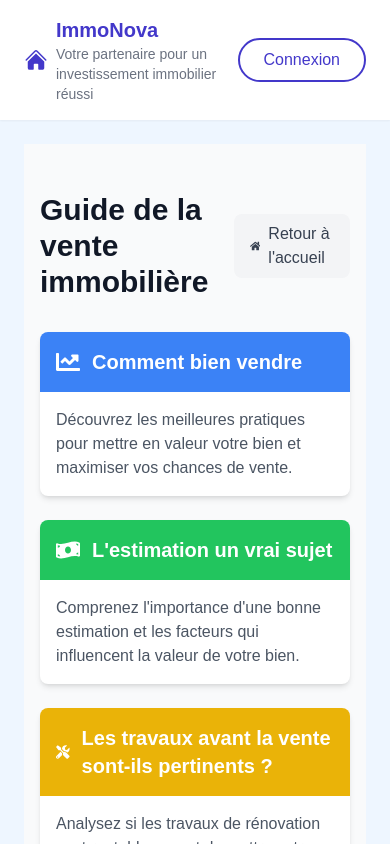
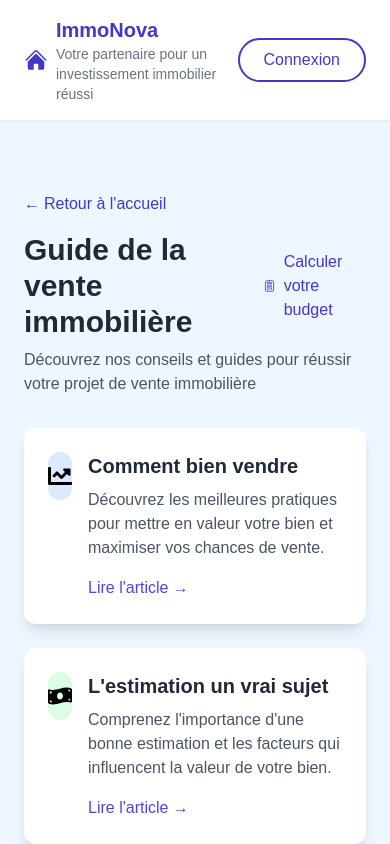
Before and after one commit to Ludus78/immonova, a Next.js app: page /vente in a window 390 px wide. Built offline with nearby package versions, Linux system fonts and the light colour scheme; no server answers.

Commit message:
Refactor VentePage layout and enhance navigation by updating button actions and adding a budget calculator link. Improve article display with a more engaging design and introduce a modal for detailed article viewing.

```diff
--- a/app/index.tsx
+++ b/app/index.tsx
@@ -42,7 +42,7 @@ export default function Home() {
                 </button>
 
                 <button
-                  onClick={() => setChoix('vente')}
+                  onClick={() => window.location.href = '/vente'}
                   className="bg-white rounded-lg shadow-md p-6 border-l-4 border-green-500 hover:shadow-lg transition-all text-left w-full cursor-pointer"
                 >
                   <div className="flex items-center gap-4 mb-3">
--- a/app/vente/page.tsx
+++ b/app/vente/page.tsx
@@ -2,7 +2,7 @@
 
 import { useState } from "react";
 import Link from "next/link";
-import { FaHome, FaChartLine, FaTools, FaClipboardCheck, FaMoneyBillWave } from "react-icons/fa";
+import { FaHome, FaChartLine, FaTools, FaClipboardCheck, FaMoneyBillWave, FaCalculator } from "react-icons/fa";
 
 interface Article {
   id: string;
@@ -71,7 +71,6 @@ export default function VentePage() {
         </div>
       ),
     },
-
     {
       id: "estimation",
       title: "L'estimation un vrai sujet",
@@ -294,92 +293,57 @@ export default function VentePage() {
   ];
 
   return (
-    <div className="min-h-screen bg-gray-50">
-      <div className="max-w-7xl mx-auto px-4 sm:px-6 lg:px-8 py-12">
-        <div className="flex justify-between items-center mb-8">
-          <h1 className="text-3xl font-bold text-gray-900">Guide de la vente immobilière</h1>
+    <div className="max-w-4xl mx-auto py-12">
+      <div className="mb-8">
+        <Link href="/" className="flex items-center text-indigo-700 hover:underline mb-4">
+          <span className="mr-1">←</span> Retour à l'accueil
+        </Link>
+        <div className="flex items-center justify-between">
+          <h1 className="text-3xl font-bold text-gray-800">Guide de la vente immobilière</h1>
           <Link
-            href="/"
-            className="inline-flex items-center px-4 py-2 bg-gray-100 text-gray-700 rounded-lg hover:bg-gray-200 transition-colors"
+            href="/calculette"
+            className="flex items-center gap-2 text-indigo-700 hover:text-indigo-900"
+            title="Calculette immobilière"
           >
-            <FaHome className="w-5 h-5 mr-2" />
-            Retour à l'accueil
+            <svg xmlns="http://www.w3.org/2000/svg" fill="none" viewBox="0 0 24 24" strokeWidth={1.5} stroke="currentColor" className="w-6 h-6">
+              <path strokeLinecap="round" strokeLinejoin="round" d="M15.75 15.75V18m-7.5-6.75h.008v.008H8.25v-.008Zm0 2.25h.008v.008H8.25V13.5Zm0 2.25h.008v.008H8.25v-.008Zm0 2.25h.008v.008H8.25V18Zm2.498-6.75h.007v.008h-.007v-.008Zm0 2.25h.007v.008h-.007V13.5Zm0 2.25h.007v.008h-.007v-.008Zm0 2.25h.007v.008h-.007V18Zm2.504-6.75h.008v.008h-.008v-.008Zm0 2.25h.008v.008h-.008V13.5Zm0 2.25h.008v.008h-.008v-.008Zm0 2.25h.008v.008h-.008V18Zm2.498-6.75h.008v.008h-.008v-.008Zm0 2.25h.008v.008h-.008V13.5ZM8.25 6h7.5v2.25h-7.5V6ZM12 2.25c-1.892 0-3.758.11-5.593.322C5.307 2.7 4.5 3.65 4.5 4.757V19.5a2.25 2.25 0 0 0 2.25 2.25h10.5a2.25 2.25 0 0 0 2.25-2.25V4.757c0-1.108-.806-2.057-1.907-2.185A48.507 48.507 0 0 0 12 2.25Z" />
+            </svg>
+            <span>Calculer votre budget</span>
           </Link>
         </div>
+        <p className="text-gray-600 mt-2">Découvrez nos conseils et guides pour réussir votre projet de vente immobilière</p>
+      </div>
 
-        <div className="grid grid-cols-1 md:grid-cols-2 lg:grid-cols-2 gap-6">
+      <div className="grid gap-6">
         {articles.map((article) => (
           <div
             key={article.id}
-              className="bg-white rounded-lg shadow-md overflow-hidden hover:shadow-lg transition-shadow cursor-pointer"
             onClick={() => setSelectedArticle(article)}
+            className="bg-white rounded-xl shadow-lg p-6 hover:shadow-xl transition-shadow cursor-pointer"
           >
-              <div className={`p-4 ${article.color} text-white`}>
-                <div className="flex items-center">
+            <div className="flex items-start gap-4">
+              <div className={`w-12 h-12 bg-${article.color.split('-')[1]}-100 rounded-full flex items-center justify-center text-2xl`}>
                 {article.icon}
-                  <h2 className="text-xl font-semibold ml-3">{article.title}</h2>
               </div>
+              <div>
+                <h2 className="text-xl font-semibold text-gray-800 mb-2">{article.title}</h2>
+                <p className="text-gray-600 mb-4">{article.description}</p>
+                <span className="text-indigo-600 hover:underline font-medium">
+                  Lire l'article →
+                </span>
               </div>
-              <div className="p-4">
-                <p className="text-gray-600">{article.description}</p>
             </div>
           </div>
         ))}
       </div>
 
-        {/* Affichage du contenu des articles directement sur la page */}
-        <div className="mt-12">
-          <h2 className="text-2xl font-bold text-gray-900 mb-6">Nos articles détaillés</h2>
-          <div className="space-y-12">
-            {articles.map((article) => (
-              <div key={`content-${article.id}`} className="bg-white rounded-lg shadow-md overflow-hidden">
-                <div className={`p-4 ${article.color} text-white`}>
-                  <div className="flex items-center">
-                    {article.icon}
-                    <h2 className="text-xl font-semibold ml-3">{article.title}</h2>
-                  </div>
-                </div>
-                <div className="p-6">
-                  {article.content}
-                </div>
-              </div>
-            ))}
-          </div>
-        </div>
-
-        {selectedArticle && (
-          <div className="fixed inset-0 bg-black bg-opacity-50 flex items-center justify-center p-4 z-50">
-            <div className="bg-white rounded-lg max-w-4xl w-full max-h-[90vh] overflow-y-auto">
-              <div className={`p-6 ${selectedArticle.color} text-white`}>
-                <div className="flex items-center justify-between">
-                  <div className="flex items-center">
-                    {selectedArticle.icon}
-                    <h2 className="text-2xl font-bold ml-3">{selectedArticle.title}</h2>
-                  </div>
-                  <button
-                    onClick={() => setSelectedArticle(null)}
-                    className="text-white hover:text-gray-200"
-                  >
-                    <svg className="w-6 h-6" fill="none" stroke="currentColor" viewBox="0 0 24 24">
-                      <path strokeLinecap="round" strokeLinejoin="round" strokeWidth={2} d="M6 18L18 6M6 6l12 12" />
-                    </svg>
-                  </button>
-                </div>
-              </div>
-              <div className="p-6">
-                {selectedArticle.content}
-              </div>
-            </div>
-          </div>
-        )}
-
       {/* Section Premium */}
-        <div className="mt-16 bg-gradient-to-r from-indigo-500 to-blue-600 rounded-xl shadow-xl p-8 text-white">
-          <div className="flex items-center justify-between flex-wrap gap-6">
-            <div>
+      <div className="mt-16 grid grid-cols-1 md:grid-cols-2 gap-6">
+        {/* Formule Premium */}
+        <div className="bg-gradient-to-r from-indigo-500 to-blue-600 rounded-xl shadow-xl p-8 text-white">
           <h2 className="text-2xl font-bold mb-3">Formule Premium ImmoNova</h2>
           <p className="text-white/80 mb-6">Accédez à des documents et des informations exclusifs pour réussir votre projet immobilier</p>
-              <ul className="space-y-2">
+          <ul className="space-y-2 mb-8">
             <li className="flex items-center gap-2">
               <svg xmlns="http://www.w3.org/2000/svg" fill="none" viewBox="0 0 24 24" strokeWidth={2} stroke="currentColor" className="w-5 h-5 text-green-300">
                 <path strokeLinecap="round" strokeLinejoin="round" d="M9 12.75L11.25 15 15 9.75M21 12a9 9 0 11-18 0 9 9 0 0118 0z" />
@@ -405,8 +369,7 @@ export default function VentePage() {
               <span>Accompagnement personnalisé par un expert</span>
             </li>
           </ul>
-            </div>
-            <div className="flex flex-col items-center justify-center">
+          <div className="flex flex-col items-center">
             <div className="text-center mb-4">
               <p className="text-white/80 text-sm">À partir de</p>
               <div className="flex items-end">
@@ -419,8 +382,72 @@ export default function VentePage() {
             </button>
           </div>
         </div>
+
+        {/* Offre Illimitée */}
+        <div className="bg-gradient-to-r from-red-500 to-orange-500 rounded-xl shadow-xl p-8 text-white">
+          <h2 className="text-2xl font-bold mb-3">Offre Illimitée</h2>
+          <p className="text-white/80 mb-6">Profitez d'un accès complet à tous nos services premium sans restriction de durée</p>
+          <ul className="space-y-2 mb-8">
+            <li className="flex items-center gap-2">
+              <svg xmlns="http://www.w3.org/2000/svg" fill="none" viewBox="0 0 24 24" strokeWidth={2} stroke="currentColor" className="w-5 h-5 text-yellow-300">
+                <path strokeLinecap="round" strokeLinejoin="round" d="M9 12.75L11.25 15 15 9.75M21 12a9 9 0 11-18 0 9 9 0 0118 0z" />
+              </svg>
+              <span>Accès illimité à notre base documentaire</span>
+            </li>
+            <li className="flex items-center gap-2">
+              <svg xmlns="http://www.w3.org/2000/svg" fill="none" viewBox="0 0 24 24" strokeWidth={2} stroke="currentColor" className="w-5 h-5 text-yellow-300">
+                <path strokeLinecap="round" strokeLinejoin="round" d="M9 12.75L11.25 15 15 9.75M21 12a9 9 0 11-18 0 9 9 0 0118 0z" />
+              </svg>
+              <span>Assistance prioritaire 7j/7</span>
+            </li>
+            <li className="flex items-center gap-2">
+              <svg xmlns="http://www.w3.org/2000/svg" fill="none" viewBox="0 0 24 24" strokeWidth={2} stroke="currentColor" className="w-5 h-5 text-yellow-300">
+                <path strokeLinecap="round" strokeLinejoin="round" d="M9 12.75L11.25 15 15 9.75M21 12a9 9 0 11-18 0 9 9 0 0118 0z" />
+              </svg>
+              <span>Alertes personnalisées sur le marché</span>
+            </li>
+            <li className="flex items-center gap-2">
+              <svg xmlns="http://www.w3.org/2000/svg" fill="none" viewBox="0 0 24 24" strokeWidth={2} stroke="currentColor" className="w-5 h-5 text-yellow-300">
+                <path strokeLinecap="round" strokeLinejoin="round" d="M9 12.75L11.25 15 15 9.75M21 12a9 9 0 11-18 0 9 9 0 0118 0z" />
+              </svg>
+              <span>Consultations illimitées avec nos experts</span>
+            </li>
+          </ul>
+          <div className="flex flex-col items-center">
+            <div className="text-center mb-4">
+              <p className="text-white/80 text-sm">Offre exclusive</p>
+              <div className="flex items-end">
+                <span className="text-4xl font-bold">299</span>
+                <span className="text-xl">€</span>
+                <span className="text-sm ml-1">/an</span>
+              </div>
+            </div>
+            <button className="bg-white text-orange-600 font-medium py-3 px-6 rounded-full hover:bg-orange-50 transition-colors">
+              Accéder à l'offre illimitée
+            </button>
           </div>
         </div>
       </div>
+
+      {/* Modal pour afficher l'article */}
+      {selectedArticle && (
+        <div className="fixed inset-0 bg-black bg-opacity-50 flex items-center justify-center p-4 z-50">
+          <div className="bg-white rounded-xl max-w-4xl w-full max-h-[90vh] overflow-y-auto p-8">
+            <div className="flex justify-between items-start mb-6">
+              <h2 className="text-2xl font-bold text-gray-800">{selectedArticle.title}</h2>
+              <button
+                onClick={() => setSelectedArticle(null)}
+                className="text-gray-500 hover:text-gray-700"
+              >
+                <svg xmlns="http://www.w3.org/2000/svg" className="h-6 w-6" fill="none" viewBox="0 0 24 24" stroke="currentColor">
+                  <path strokeLinecap="round" strokeLinejoin="round" strokeWidth={2} d="M6 18L18 6M6 6l12 12" />
+                </svg>
+              </button>
+            </div>
+            {selectedArticle.content}
+          </div>
+        </div>
+      )}
+    </div>
   );
 }
```
Lines whose indentation alone changed are shown as unchanged.
